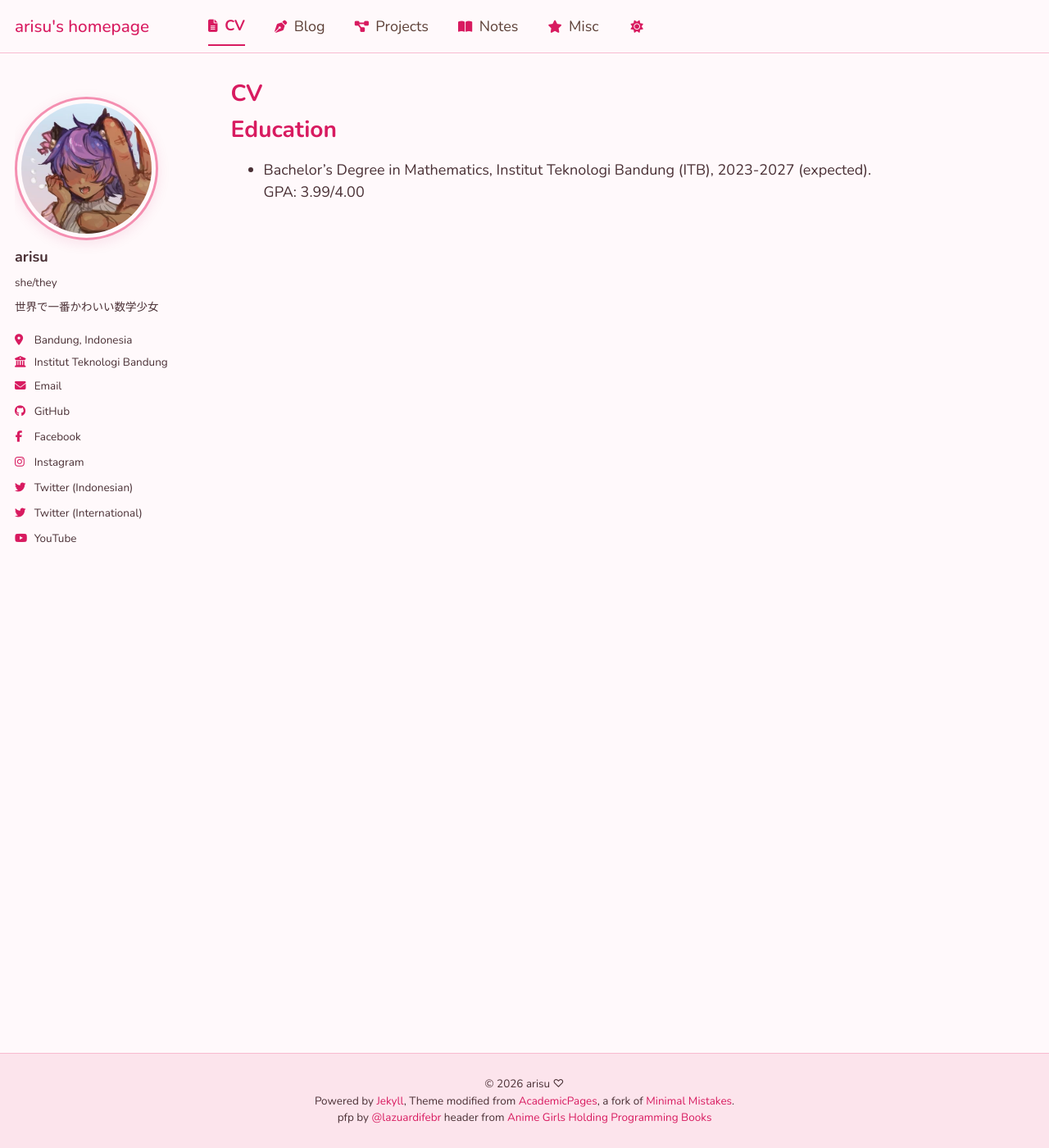
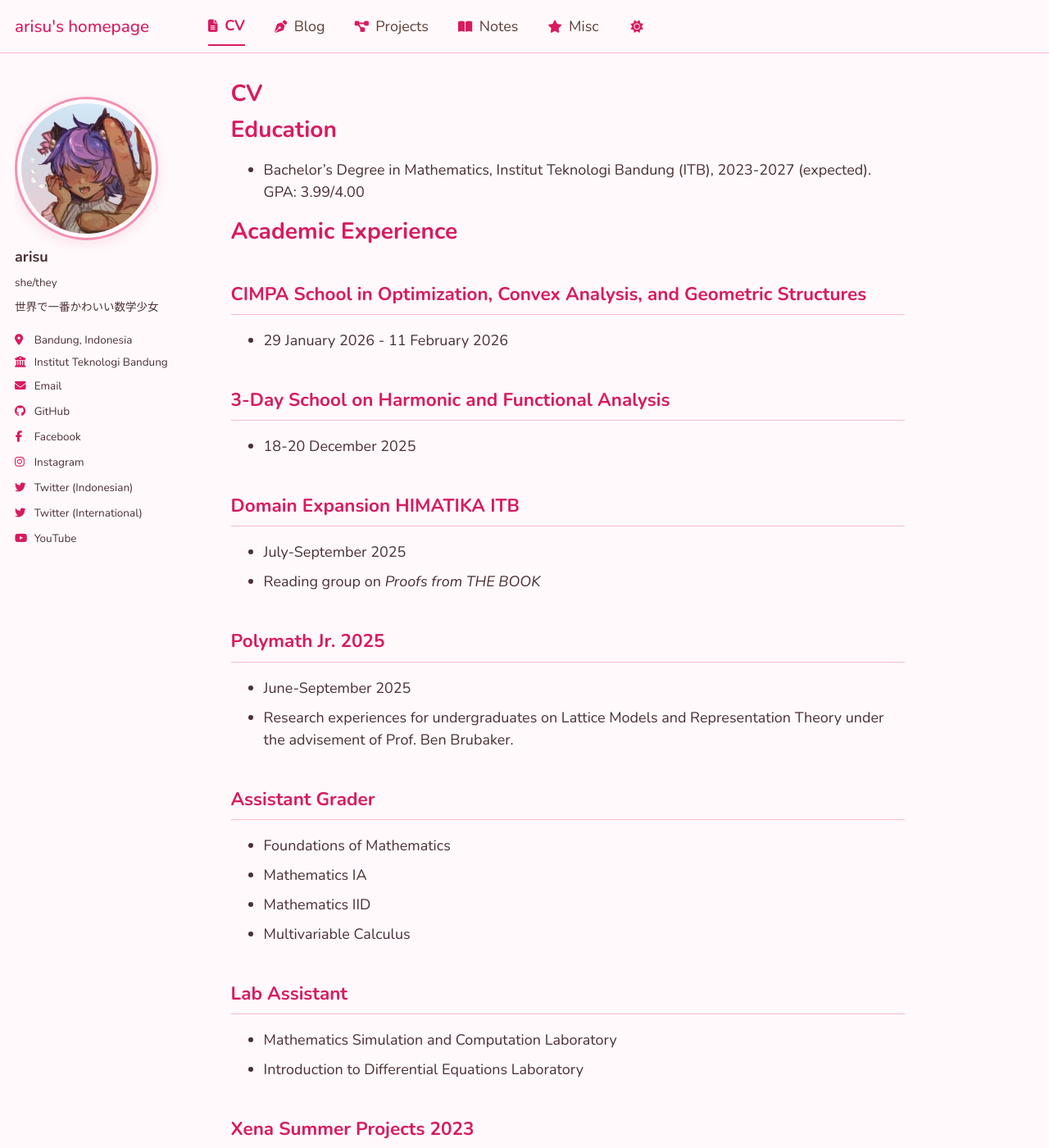
Before and after one commit to aris-uu/aris-uu.github.io, a Jekyll site: the page built from _pages/cv.md, in a window 1280 px wide and 1400 px high. Shown: the whole window at 82% size. Built offline with Jekyll 4.4.1, drawn with Linux system fonts in a browser that asks for light colours; some web fonts are replaced; some of the changed text lies outside the part shown.

Commit message:
feat: add CV page and implement custom sidebar and masthead layout styles

```diff
--- a/_pages/cv.md
+++ b/_pages/cv.md
@@ -9,6 +9,47 @@
 
 {% include base_path %}
 
-Education
-======
+# Education
 * Bachelor's Degree in Mathematics, Institut Teknologi Bandung (ITB), 2023-2027 (expected). GPA: 3.99/4.00
+
+# Academic Experience
+
+## [CIMPA School in Optimization, Convex Analysis, and Geometric Structures](https://www.cimpa.info/en/ecoles/optimization-convex-analysis-and-geometric-structures)
+* 29 January 2026 - 11 February 2026
+
+## [3-Day School on Harmonic and Functional Analysis](https://bermatematika.net/2025/07/24/3-day-school-on-harmonic-and-functional-analysis-2025/)
+* 18-20 December 2025
+
+## Domain Expansion HIMATIKA ITB
+* July-September 2025
+* Reading group on _Proofs from THE BOOK_
+
+## Polymath Jr. 2025
+* June-September 2025
+* Research experiences for undergraduates on Lattice Models and Representation Theory under the advisement of Prof. Ben Brubaker.
+
+## Assistant Grader
+* Foundations of Mathematics
+* Mathematics IA
+* Mathematics IID
+* Multivariable Calculus
+
+## Lab Assistant
+* Mathematics Simulation and Computation Laboratory
+* Introduction to Differential Equations Laboratory
+
+## Xena Summer Projects 2023
+
+## HoTTEST Summer School 2022
+
+# Organizational Experience
+
+## HIMATIKA ITB
+
+## Mathematical Challenge Festival (MCF) ITB 2026
+
+## Genshiken ITB
+
+## Comic Frontier
+
+# Awards and Competitions
--- a/_sass/layout/_masthead.scss
+++ b/_sass/layout/_masthead.scss
@@ -128,8 +128,8 @@
 .nav-toggle__label {
   display: none;
 
-  @media screen and (max-width: #{$large - 1px}) {
-    display: flex;
+  @include breakpoint(max-width $large) {
+    display: flex !important;
     align-items: center;
     position: absolute;
     right: 1em;
@@ -171,21 +171,21 @@
 
 
 
-/* Hide nav items on mobile; keep persist items (brand + theme toggle) visible */
-@media screen and (max-width: #{$large - 1px}) {
+/* Hide nav items on mobile; persist items (brand + theme toggle) remain visible */
 .masthead__menu-item.nav-item {
-    display: none;
+  @include breakpoint(max-width $large) {
+    display: none !important;
   }
 }
 
 /* Mobile nav dropdown */
 .mobile-nav-menu {
-  display: none; /* hidden by default on all sizes */
+  display: none;
   list-style: none;
   margin: 0;
   padding: 0;
 
-  @media screen and (max-width: #{$large - 1px}) {
+  @include breakpoint(max-width $large) {
     position: absolute;
     top: 100%;
     left: 0;
@@ -223,12 +223,14 @@
   }
 }
 
-/* Show mobile menu when checkbox is checked */
-@media screen and (max-width: #{$large - 1px}) {
+/* Show mobile menu when checkbox is checked (mobile only) */
 #nav-toggle:checked ~ .mobile-nav-menu {
-    display: block;
+  @include breakpoint(max-width $large) {
+    display: block !important;
+  }
 }
 
+/* Animate hamburger to X when checked */
 #nav-toggle:checked ~ .nav-toggle__label .navicon {
   background: transparent;
 
@@ -240,7 +242,6 @@
   &::after {
     top: 0;
     transform: rotate(-45deg);
-    }
   }
 }
 
--- a/_sass/layout/_sidebar.scss
+++ b/_sass/layout/_sidebar.scss
@@ -224,32 +224,24 @@
 }
 
 .author__urls-wrapper {
-  position: relative;
-  display: table-cell;
-  vertical-align: middle;
   font-family: $sans-serif;
   z-index: 10;
-  position: relative;
   cursor: pointer;
 
-  li:last-child {
-    a {
-      margin-bottom: 0;
-    }
+  li:last-child a {
+    margin-bottom: 0;
   }
 
-  /* Hide on mobile — social links shown separately below article */
-  @media screen and (max-width: #{$large - 1px}) {
-    display: none;
-  }
+  /* Mobile: hidden — social links are shown via mobile-social.html below the article */
+  display: none;
 
   @include breakpoint($large) {
     display: block;
+    position: relative;
   }
 
   button {
     margin-bottom: 0;
-
     @include breakpoint($large) {
       display: none;
     }
```
Lines whose indentation alone changed are shown as unchanged.
